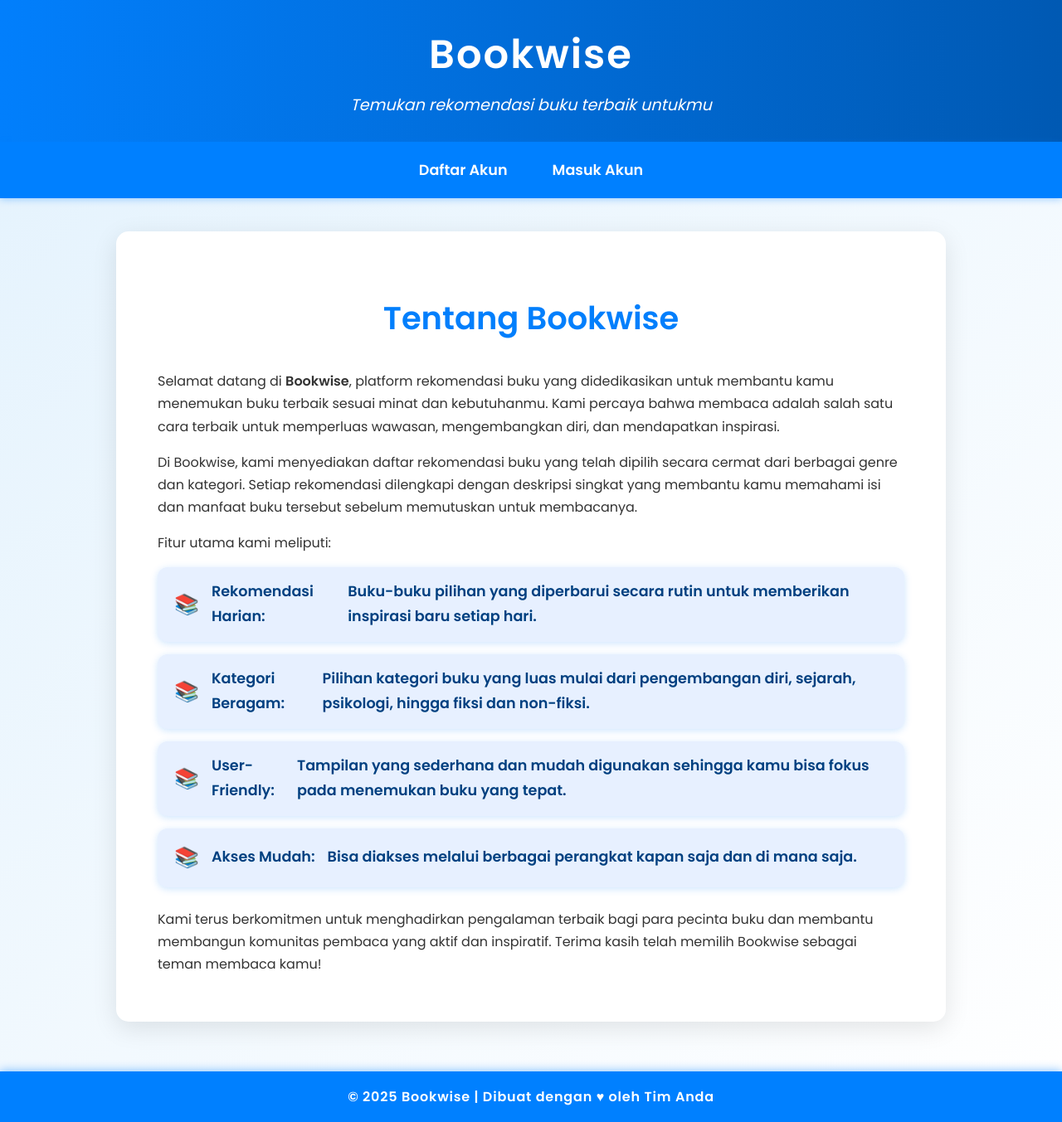
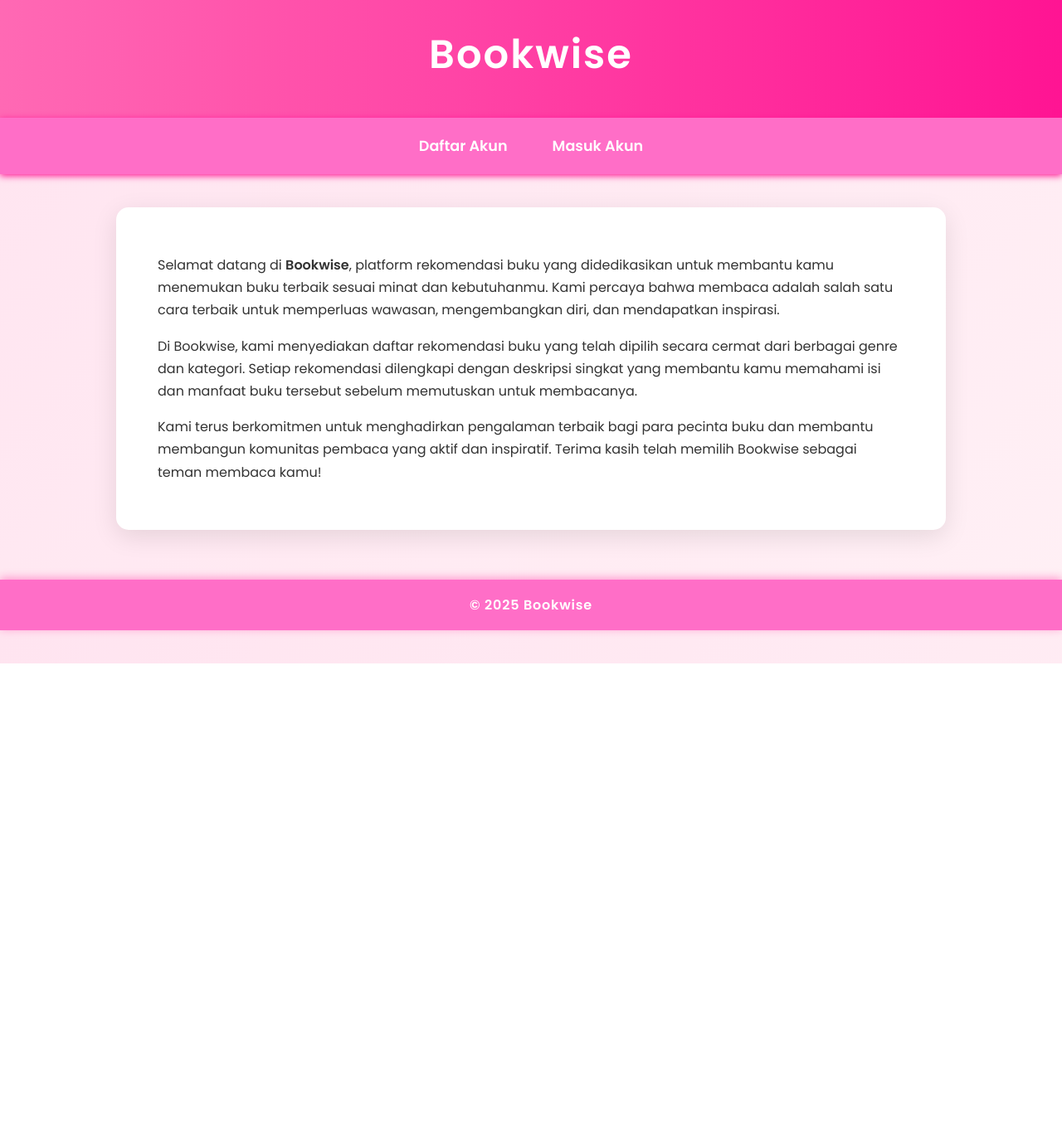
Before and after one commit to anindiagitaa/bookwise, a PHP site: page / in a window 1280 px wide. Shown: the whole page at 83% size. After the commit the page ends 800 px from the top, so only its background shows below. Run offline with PHP 8.4, Linux system fonts and the light colour scheme.

Commit message:
Bookwise
Backend

```diff
--- a/config.php
+++ b/config.php
@@ -1,4 +1,3 @@
-
 <?php
 $servername = "localhost";
 $username = "root";
--- a/index.php
+++ b/index.php
@@ -1,13 +1,13 @@
 <?php
 session_start();
-if(isset($_SESSION['role'])) {
-    if($_SESSION['role'] == 'admin'){
+if (isset($_SESSION['role'])) {
+    if ($_SESSION['role'] == 'admin') {
         header('Location: admin/admin_dashboard.php');
     } else {
-        header('Location: user/user_dashboard.php');
+        header('Location: user_dashboard.php');
         exit;
     }
-  }
+}
 ?>
 
 <!DOCTYPE html>
@@ -21,15 +21,15 @@ if(isset($_SESSION['role'])) {
     body {
       margin: 0;
       font-family: 'Poppins', sans-serif;
-      background: linear-gradient(135deg, #e3f2fd 0%, #ffffff 100%);
+      background: linear-gradient(135deg, #ffe4f0 0%, #fff0f5 100%);
       color: #333;
     }
     header {
-      background: linear-gradient(90deg, #027ffc 0%, #0059b3 100%);
+      background: linear-gradient(90deg, #ff69b4 0%, #ff1493 100%);
       color: white;
       padding: 30px 20px;
       text-align: center;
-      box-shadow: 0 4px 15px rgba(2,127,252,0.4);
+      box-shadow: 0 4px 15px rgba(255, 20, 147, 0.4);
     }
     header h1 {
       font-weight: 700;
@@ -45,12 +45,12 @@ if(isset($_SESSION['role'])) {
       user-select: none;
     }
     nav {
-      background-color: #0080ff;
+      background-color: #ff6ec7;
       display: flex;
       justify-content: center;
       gap: 30px;
       padding: 15px 0;
-      box-shadow: 0 2px 8px rgba(0, 128, 255, 0.3);
+      box-shadow: 0 2px 8px #ff1493;
     }
     nav a {
       color: white;
@@ -62,7 +62,7 @@ if(isset($_SESSION['role'])) {
       transition: background-color 0.3s ease, transform 0.3s ease;
     }
     nav a:hover {
-      background-color: #0059b3;
+      background-color: #d63384;
       transform: scale(1.1);
       text-decoration: none;
     }
@@ -72,50 +72,15 @@ if(isset($_SESSION['role'])) {
       background-color: white;
       padding: 40px 50px;
       border-radius: 15px;
-      box-shadow: 0 8px 30px rgba(0,0,0,0.1);
+      box-shadow: 0 8px 30px rgba(0, 0, 0, 0.1);
       line-height: 1.7;
       transition: box-shadow 0.3s ease;
     }
     main:hover {
-      box-shadow: 0 12px 40px rgba(0,0,0,0.15);
-    }
-    h2 {
-      color: #027ffc;
-      margin-bottom: 30px;
-      font-weight: 700;
-      font-size: 2.4rem;
-      text-align: center;
-    }
-    ul {
-      list-style: none;
-      padding-left: 0;
-      margin-top: 15px;
-      margin-bottom: 25px;
-    }
-    ul li {
-      background: #e7f0ff;
-      color: #004080;
-      margin-bottom: 15px;
-      padding: 15px 20px;
-      border-radius: 12px;
-      font-weight: 600;
-      box-shadow: 0 2px 10px rgba(2,127,252,0.2);
-      display: flex;
-      align-items: center;
-      gap: 15px;
-      font-size: 1.1rem;
-      transition: background-color 0.3s ease;
-      cursor: default;
-    }
-    ul li:hover {
-      background: #c0dafd;
-    }
-    ul li::before {
-      content: "📚";
-      font-size: 1.5rem;
+      box-shadow: 0 12px 40px rgba(0, 0, 0, 0.15);
     }
     footer {
-      background-color: #0080ff;
+      background-color: #ff6ec7;
       color: white;
       text-align: center;
       padding: 18px 20px;
@@ -124,41 +89,34 @@ if(isset($_SESSION['role'])) {
       font-size: 1rem;
       user-select: none;
       letter-spacing: 0.05em;
-      box-shadow: 0 -2px 10px rgba(0, 128, 255, 0.4);
+      box-shadow: 0 -2px 10px rgba(255, 20, 147, 0.4);
     }
   </style>
 </head>
+
 <body>
-
   <header>
     <h1>Bookwise</h1>
-    <p>Temukan rekomendasi buku terbaik untukmu</p>
   </header>
 
   <nav>
-    <a href="register.html">Daftar Akun</a>
-    <a href="login.html">Masuk Akun</a>
+    <a href="register.php">Daftar Akun</a>
+    <a href="login.php">Masuk Akun</a>
   </nav>
 
   <main>
-    <h2>Tentang Bookwise</h2>
-    <p>Selamat datang di <strong>Bookwise</strong>, platform rekomendasi buku yang didedikasikan untuk membantu kamu menemukan buku terbaik sesuai minat dan kebutuhanmu. Kami percaya bahwa membaca adalah salah satu cara terbaik untuk memperluas wawasan, mengembangkan diri, dan mendapatkan inspirasi.</p>
-
-    <p>Di Bookwise, kami menyediakan daftar rekomendasi buku yang telah dipilih secara cermat dari berbagai genre dan kategori. Setiap rekomendasi dilengkapi dengan deskripsi singkat yang membantu kamu memahami isi dan manfaat buku tersebut sebelum memutuskan untuk membacanya.</p>
-
-    <p>Fitur utama kami meliputi:</p>
-    <ul>
-      <li><strong>Rekomendasi Harian:</strong> Buku-buku pilihan yang diperbarui secara rutin untuk memberikan inspirasi baru setiap hari.</li>
-      <li><strong>Kategori Beragam:</strong> Pilihan kategori buku yang luas mulai dari pengembangan diri, sejarah, psikologi, hingga fiksi dan non-fiksi.</li>
-      <li><strong>User-Friendly:</strong> Tampilan yang sederhana dan mudah digunakan sehingga kamu bisa fokus pada menemukan buku yang tepat.</li>
-      <li><strong>Akses Mudah:</strong> Bisa diakses melalui berbagai perangkat kapan saja dan di mana saja.</li>
-    </ul>
-
-    <p>Kami terus berkomitmen untuk menghadirkan pengalaman terbaik bagi para pecinta buku dan membantu membangun komunitas pembaca yang aktif dan inspiratif. Terima kasih telah memilih Bookwise sebagai teman membaca kamu!</p>
+    <p>Selamat datang di <strong>Bookwise</strong>, platform rekomendasi buku yang didedikasikan untuk
+      membantu kamu menemukan buku terbaik sesuai minat dan kebutuhanmu. Kami percaya bahwa membaca adalah
+      salah satu cara terbaik untuk memperluas wawasan, mengembangkan diri, dan mendapatkan inspirasi.</p>
+    <p>Di Bookwise, kami menyediakan daftar rekomendasi buku yang telah dipilih secara cermat dari berbagai
+      genre dan kategori. Setiap rekomendasi dilengkapi dengan deskripsi singkat yang membantu kamu memahami
+      isi dan manfaat buku tersebut sebelum memutuskan untuk membacanya.</p>
+    <p>Kami terus berkomitmen untuk menghadirkan pengalaman terbaik bagi para pecinta buku dan membantu
+      membangun komunitas pembaca yang aktif dan inspiratif. Terima kasih telah memilih Bookwise sebagai teman membaca kamu!</p>
   </main>
 
   <footer>
-    &copy; 2025 Bookwise | Dibuat dengan ♥ oleh Tim Anda
+    &copy; 2025 Bookwise
   </footer>
 
 </body>
```
Also changed, not shown: login.php (+46 -20 lines), register.php (+33 -28 lines).
